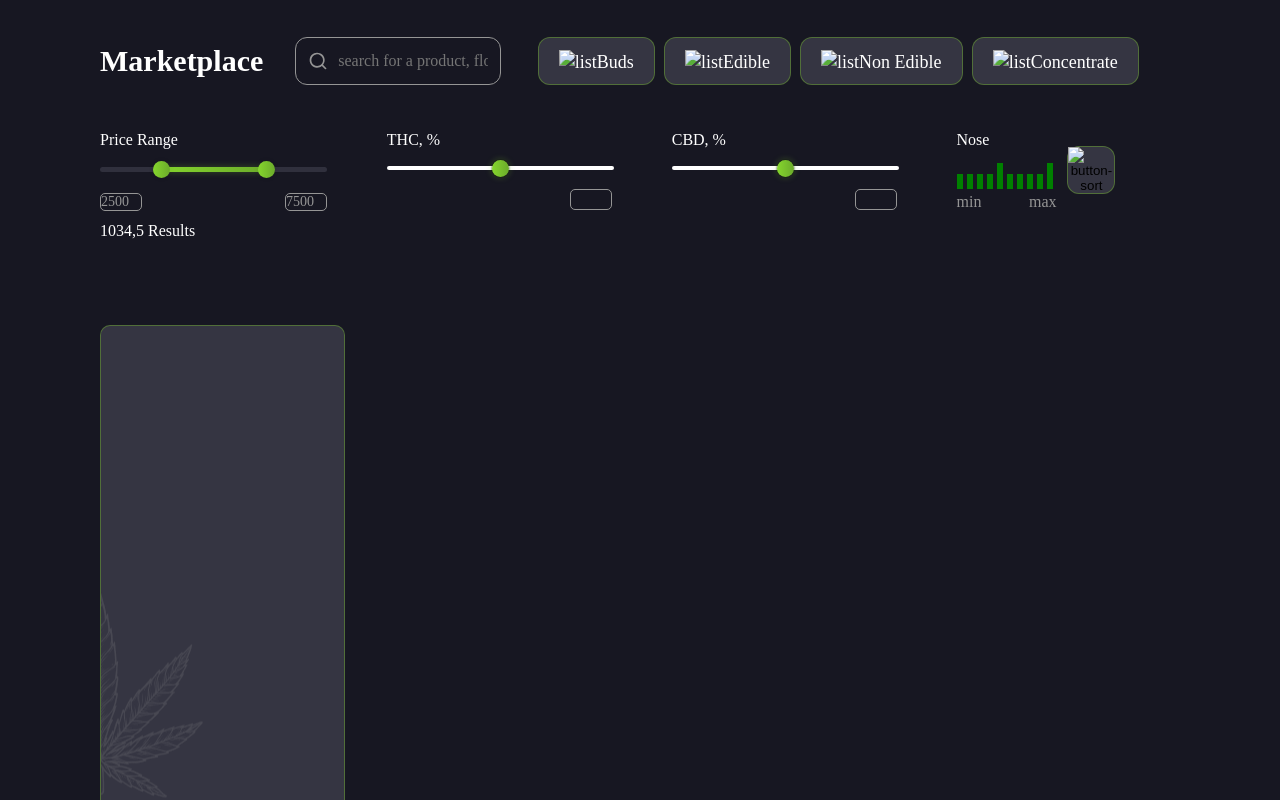
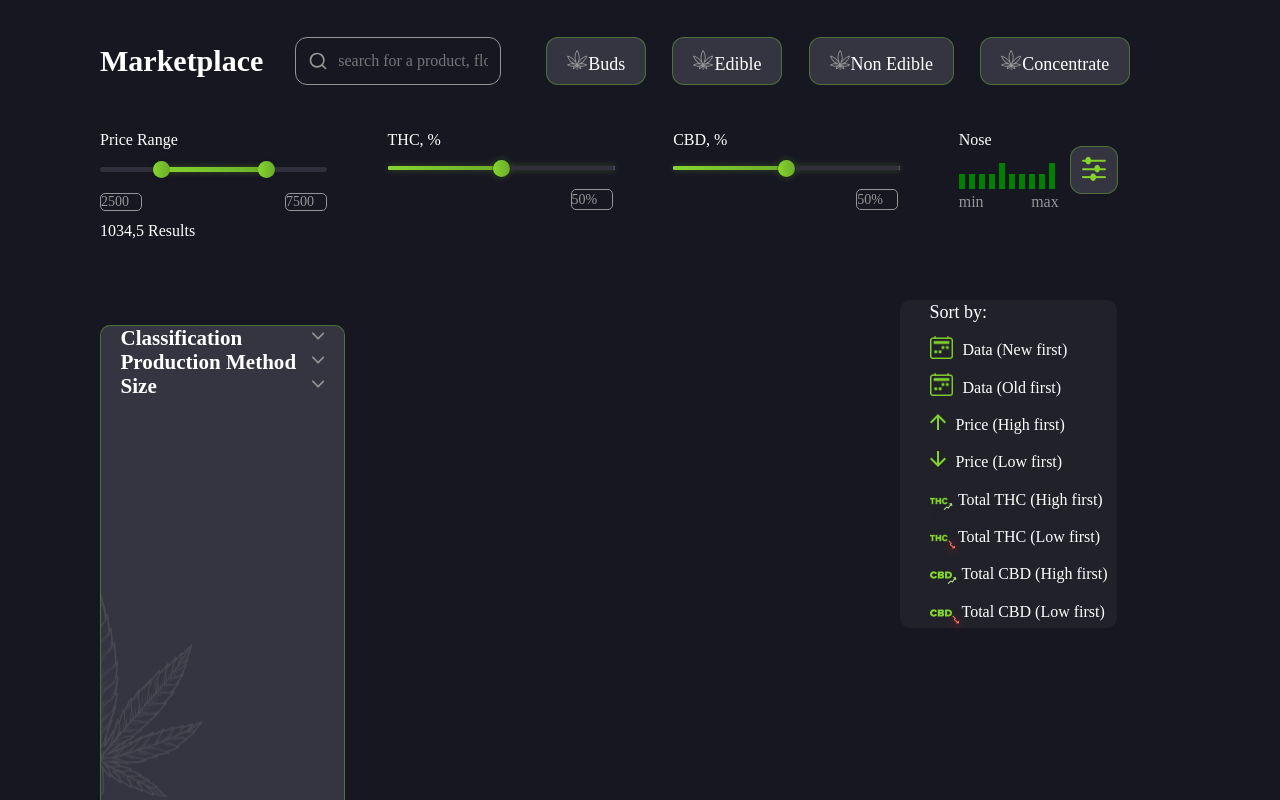
Before and after one commit to Digastrick/SPIKS, a plain HTML site: page index.html in a window 1280 px wide. Both pictures are taken after a click on the button 1091 px from the left and 170 px from the top of the page. Shown: the top 800 px of the page. Drawn offline with Linux system fonts and the light colour scheme; files whose address does not match are found by name; a web font is replaced by a local one.

Commit message:
Update index.html

```diff
--- a/index.html
+++ b/index.html
@@ -21,10 +21,10 @@ placeholder="search for a product, flower, etc">
     	<div class='menu-button'></div>
   		</label>
     <ul class="menu__list">
-        <li class="menu__list-item"><img src="../src/img/Vector.svg" alt="list"><span>Buds</span></li>
-        <li class="menu__list-item"><img src="../src/img/Vector.svg" alt="list"><span>Edible</span></li>
-        <li class="menu__list-item"><img src="../src/img/Vector.svg" alt="list"><span>Non Edible</span></li>
-        <li class="menu__list-item"><img src="../src/img/Vector.svg" alt="list"><span>Concentrate</span></li>
+        <li class="menu__list-item"><img src="./img/Vector.svg" alt="list"><span>Buds</span></li>
+        <li class="menu__list-item"><img src="./img/Vector.svg" alt="list"><span>Edible</span></li>
+        <li class="menu__list-item"><img src="./img/Vector.svg" alt="list"><span>Non Edible</span></li>
+        <li class="menu__list-item"><img src="./img/Vector.svg" alt="list"><span>Concentrate</span></li>
     </ul>
 
 </nav>
@@ -99,7 +99,7 @@ placeholder="search for a product, flower, etc">
       </div>
    <div class="button-wrapper">
   <button class="button-sort">
-    <img src="../src/img/Filter.png" alt="button-sort">
+    <img src="./img/Filter.png" alt="button-sort">
   </button>
 </div>
 </div >
@@ -111,14 +111,14 @@ placeholder="search for a product, flower, etc">
 </div>
 <ul class="sort-list">
     <li class="sort-title">Sort by:</li>
-    <li class="sort-item"><div class="sort-img__wrapper"><img src=../src/img/data.png alt="sort-img" class="sort-img"></div>Data (New first)</li>
-      <li class="sort-item"><div class="sort-img__wrapper"><img src=../src/img/data.png alt="sort-img" class="sort-img"></div>Data (Old first)</li>
-      <li class="sort-item"><div class="sort-img__wrapper"><img src=../src/img/arrow.png alt="sort-img" class="sort-img"></div>Price (High first)</li>
-      <li class="sort-item"><div class="sort-img__wrapper"><img src=../src/img/arrow.png alt="sort-img" class="sort-img"></div>Price (Low first)</li>
-      <li class="sort-item"><div class="sort-img__wrapper"><img src=../src/img/THC.png alt="sort-img" class="sort-img"></div>Total THC (High first)</li>
-      <li class="sort-item"><div class="sort-img__wrapper"><img src=../src/img/THC.png alt="sort-img" class="sort-img"></div>Total THC (Low first)</li>
-      <li class="sort-item"><div class="sort-img__wrapper"><img src=../src/img/CBD.png alt="sort-img" class="sort-img"></div>Total CBD (High first)</li>
-      <li class="sort-item"><div class="sort-img__wrapper"><img src=../src/img/CBD.png alt="sort-img" class="sort-img"></div>Total CBD (Low first)</li>
+    <li class="sort-item"><div class="sort-img__wrapper"><img src=./img/data.png alt="sort-img" class="sort-img"></div>Data (New first)</li>
+      <li class="sort-item"><div class="sort-img__wrapper"><img src=./img/data.png alt="sort-img" class="sort-img"></div>Data (Old first)</li>
+      <li class="sort-item"><div class="sort-img__wrapper"><img src=./img/arrow.png alt="sort-img" class="sort-img"></div>Price (High first)</li>
+      <li class="sort-item"><div class="sort-img__wrapper"><img src=./img/arrow.png alt="sort-img" class="sort-img"></div>Price (Low first)</li>
+      <li class="sort-item"><div class="sort-img__wrapper"><img src=./img/THC.png alt="sort-img" class="sort-img"></div>Total THC (High first)</li>
+      <li class="sort-item"><div class="sort-img__wrapper"><img src=./img/THC.png alt="sort-img" class="sort-img"></div>Total THC (Low first)</li>
+      <li class="sort-item"><div class="sort-img__wrapper"><img src=./img/CBD.png alt="sort-img" class="sort-img"></div>Total CBD (High first)</li>
+      <li class="sort-item"><div class="sort-img__wrapper"><img src=./img/CBD.png alt="sort-img" class="sort-img"></div>Total CBD (Low first)</li>
 </ul>
   <aside>
 
@@ -127,11 +127,11 @@ placeholder="search for a product, flower, etc">
 
 </section>
     </main>
-    <script src="../src/js/rangeSlider.js"></script>
-    <script src="../src/js/range-input.js"></script>
-    <script src="../src/js/radio-input.js"></script>
-    <script src="../src/js/sort-list.js"></script>
-    <script src="../src/js/aside.js"></script>
-    <script src="../src/js/active-list-checkbox.js"></script>
+    <script src="./js/rangeSlider.js"></script>
+    <script src="./js/range-input.js"></script>
+    <script src="./js/radio-input.js"></script>
+    <script src="./js/sort-list.js"></script>
+    <script src="./js/aside.js"></script>
+    <script src="./js/active-list-checkbox.js"></script>
 </body>
 </html>
```
